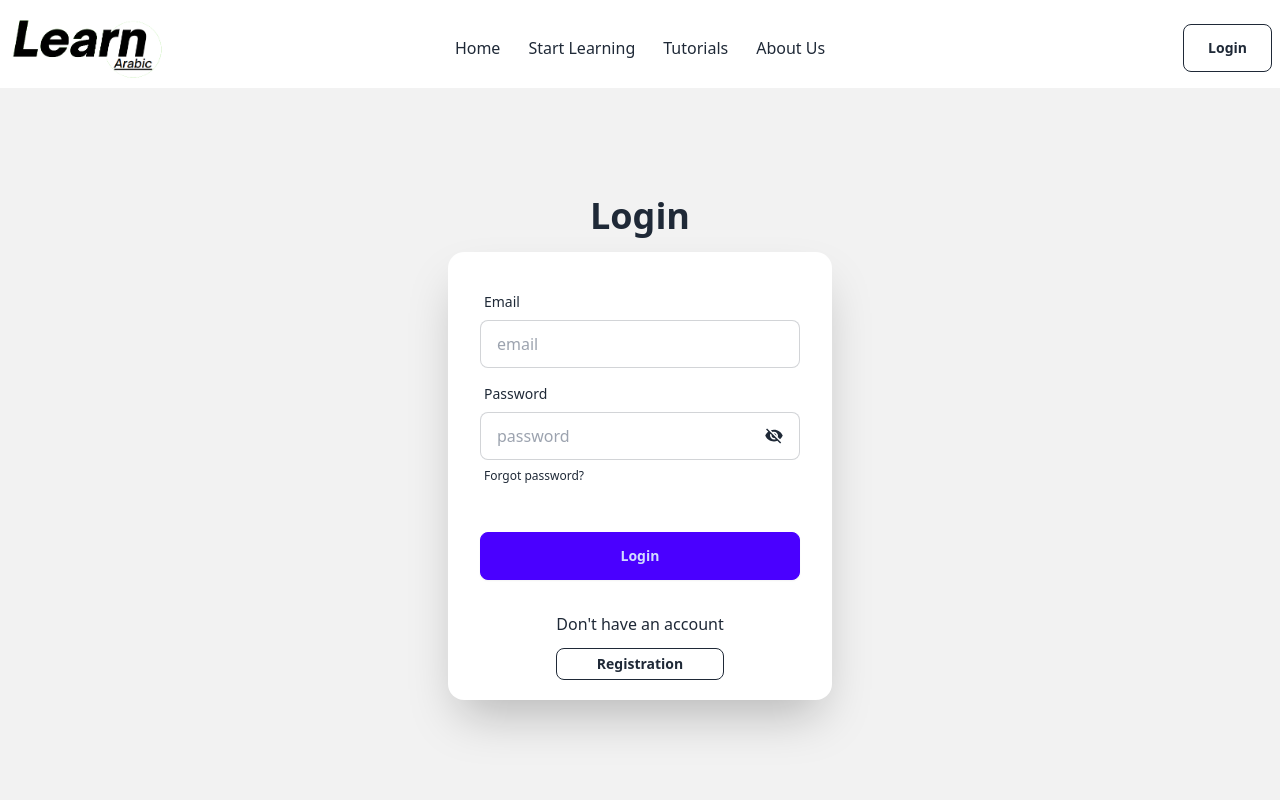
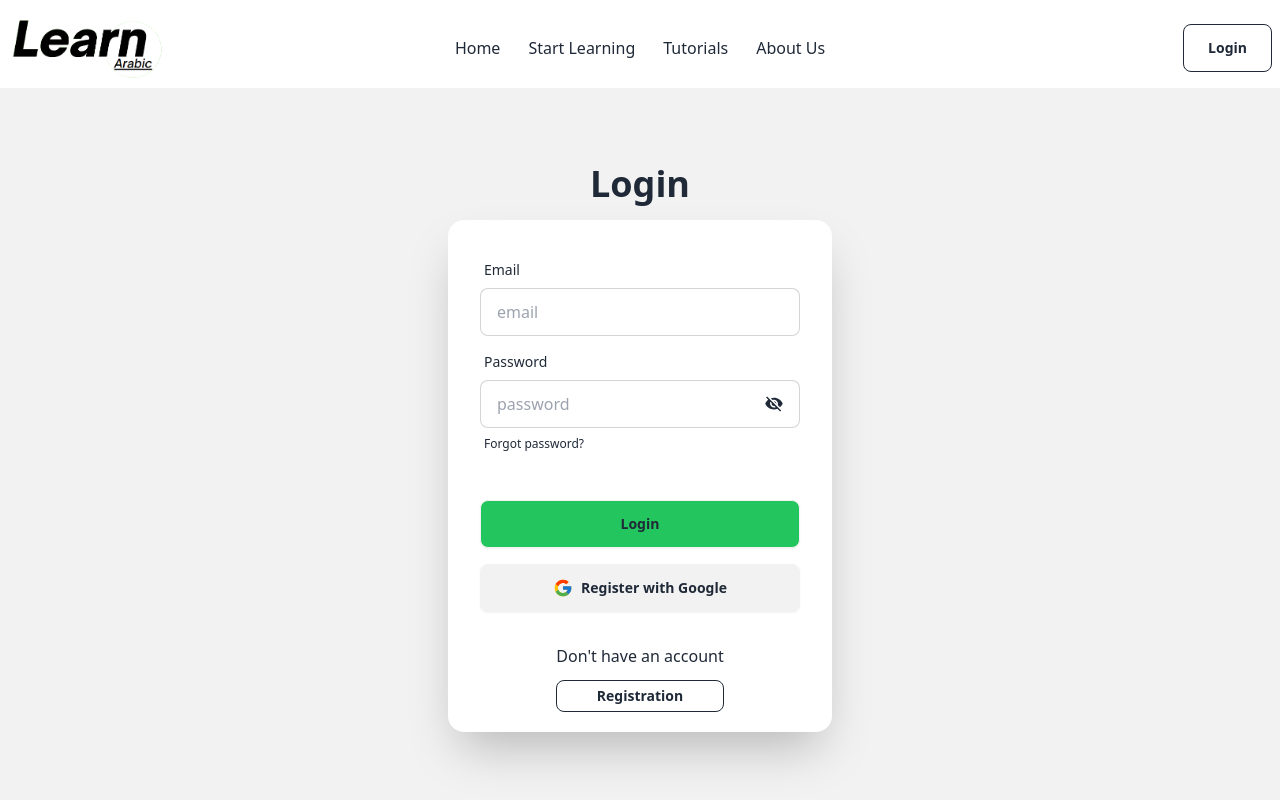
Before and after one commit to fahimKhanOnly/learn-arabic, a React (Vite) app in the folder PH-A-9/: page /login in a window 1280 px wide. Shown: the top 800 px of the page. Built offline with nearby package versions, Linux system fonts and the light colour scheme.

Commit message:
Added the Authenticate with google button.

```diff
--- a/PH-A-9/src/components/Login.jsx
+++ b/PH-A-9/src/components/Login.jsx
@@ -3,6 +3,7 @@ import NavBar from "./NavBar";
 import { IoMdEyeOff, IoIosEye } from "react-icons/io";
 import { useState } from "react";
 import Footer from "./Footer";
+import { FcGoogle } from "react-icons/fc";
 
 
 const Login = () => {
@@ -54,8 +55,9 @@ const Login = () => {
                             <p className="text-red-500">{getErr}</p>
                         </div>
 
-                        <div className="form-control mt-6">
-                            <button className="btn btn-primary font-bold">Login</button>
+                        <div className="form-control mt-6 gap-4">
+                            <button className="btn bg-green-500 font-bold">Login</button>
+                            <button className="btn font-bold"><FcGoogle className="text-xl"/> Register with Google</button>
                         </div>
                     </form>
                     <div className="mx-auto flex flex-col gap-3 mb-5">
--- a/PH-A-9/src/components/Registration.jsx
+++ b/PH-A-9/src/components/Registration.jsx
@@ -3,6 +3,7 @@ import NavBar from "./NavBar";
 import { useState } from "react";
 import { IoMdEyeOff, IoIosEye } from "react-icons/io";
 import Footer from "./Footer";
+import { FcGoogle } from "react-icons/fc";
 
 
 const Registration = () => {
@@ -61,8 +62,9 @@ const Registration = () => {
                         <div>
                             <p className="text-red-500">{getErr}</p>
                         </div>
-                        <div className="form-control mt-6">
-                            <button className="btn btn-primary font-bold">Registration</button>
+                        <div className="form-control mt-6 gap-4">
+                            <button className="btn bg-green-500 font-bold">Registration</button>
+                            <button className="btn font-bold"><FcGoogle className="text-xl"/> Register with Google</button>
                         </div>
                     </form>
 
```
